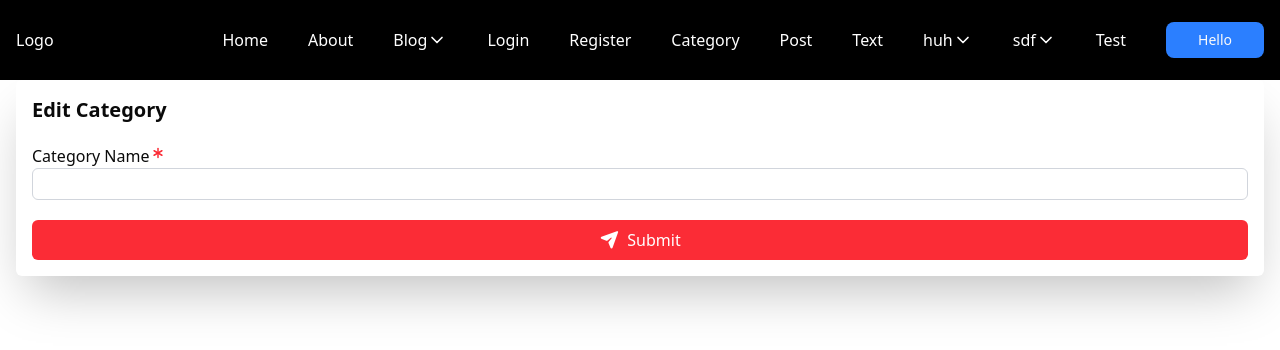
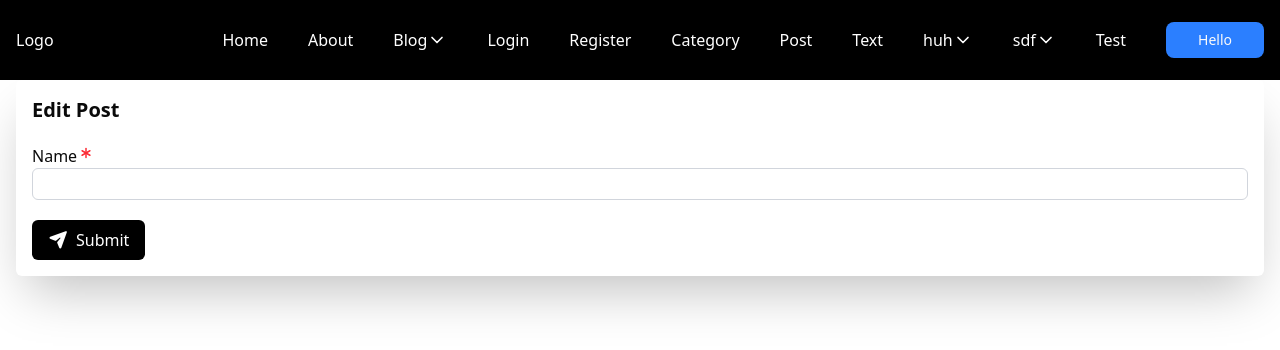
Before and after one commit to PrashrayaPanta/BlogAppTemplateReact, a React (Vite) app: page /posts/edit in a window 1280 px wide. Shown: the top 350 px of the page. Built offline with nearby package versions, Linux system fonts and the light colour scheme.

Commit message:
Make ButtonType as interface and reuse it

```diff
--- a/src/Pages/Admin/Categories/Create.tsx
+++ b/src/Pages/Admin/Categories/Create.tsx
@@ -1,6 +1,7 @@
 import type { FieldType } from "../../../interfaces/FieldType";
 import { useFormik } from "formik";
 import Form from "../../../components/Form";
+import type { ButtonType } from "../../../interfaces/ButtonType";
 const CategoryUITextFieldArray: FieldType[] = [
   {
     label: "Category Name",
@@ -11,9 +12,8 @@ const CategoryUITextFieldArray: FieldType[] = [
 ];
 
 // Button
-const { label, type, btnSvgIcon, color } = {
+const { label, type, btnSvgIcon, color }: ButtonType = {
   label: "Submit",
-  type: "small-width",
   btnSvgIcon: "fa fa-paper-plane",
   color: "bg-black",
 };
--- a/src/Pages/Admin/Post/Edit.tsx
+++ b/src/Pages/Admin/Post/Edit.tsx
@@ -1,21 +1,21 @@
 import Form from "@/components/Form";
 import type { FieldType } from "@/interfaces/FieldType";
+import type { ButtonType } from "@/interfaces/ButtonType";
 import { useFormik } from "formik";
 
-const CategoryUIArray: FieldType[] = [
+const PostUIArray: FieldType[] = [
   {
-    label: "Category Name",
+    label: "Name",
     isCompulsory: "Compulsory",
     type: "text",
     name: "name",
   },
 ];
 
-const { type, label, btnSvgIcon, color } = {
-  type: "full-width",
+const { type, label, btnSvgIcon, color }: ButtonType = {
   label: "Submit",
   btnSvgIcon: "fa fa-paper-plane",
-  color: "bg-red-500",
+  color: "bg-black",
 };
 
 const Edit = () => {
@@ -32,9 +32,9 @@ const Edit = () => {
     <>
       {/* <!-- Login Form --> */}
       <Form
-        title="Edit Category"
+        title="Edit Post"
         formik={formik}
-        UITextArray={CategoryUIArray}
+        UITextArray={PostUIArray}
         btnType={type}
         btnLabel={label}
         btnSvgIcon={btnSvgIcon}
--- a/src/Pages/Customer/Post/BlogDetail.tsx
+++ b/src/Pages/Customer/Post/BlogDetail.tsx
@@ -34,6 +34,7 @@ const BlogDetail = () => {
   };
 
   const handleClickThumbnail = (index: number) => {
+    setSelectedIndex(index);
     api?.scrollTo(index);
   };
 
@@ -44,7 +45,7 @@ const BlogDetail = () => {
           {/* Post Gallery */}
           <div className="relative flex flex-col md:flex-row gap-4 mb-6">
             {/* Carousel Div */}
-            <div className="flex-1 order-1 md:order-2  bg-red-500 ">
+            <div className="flex-1 order-1 md:order-2">
               {/* Carousel Part */}
               <Carousel
                 setApi={setApi}
@@ -145,22 +146,12 @@ const BlogDetail = () => {
 
                 <button
                   key={1}
-                  // className="relative flex-shrink-0 w-20 h-20 rounded-lg overflow-hidden border-2"
-
                   onClick={() => handleClickThumbnail(1)}
                   className={`relative flex-shrink-0 w-20 h-20 rounded-lg overflow-hidden ${
                     selectedIndex === 1
                       ? "border-primary"
                       : "border-transparent hover:border-primary/50"
                   } border-2`}
-
-                  // onClick={() => setSelectedIndex(index)}
-                  // className={cn(
-                  //   "relative flex-shrink-0 w-20 h-20 rounded-lg overflow-hidden border-2",
-                  //   selectedIndex === index
-                  //     ? "border-primary"
-                  //     : "border-transparent hover:border-primary/50"
-                  // )}
                 >
                   <img
                     src="https://www.shutterstock.com/image-vector/node-js-framework-web-development-260nw-1740811286.jpg"
@@ -179,14 +170,6 @@ const BlogDetail = () => {
                       ? "border-primary"
                       : "border-transparent hover:border-primary/50"
                   } border-2`}
-
-                  // onClick={() => setSelectedIndex(index)}
-                  // className={cn(
-                  //   "relative flex-shrink-0 w-20 h-20 rounded-lg overflow-hidden border-2",
-                  //   selectedIndex === index
-                  //     ? "border-primary"
-                  //     : "border-transparent hover:border-primary/50"
-                  // )}
                 >
                   <img
                     src="https://encrypted-tbn0.gstatic.com/images?q=tbn:ANd9GcQcR5U16C8yXgBpl7-Bc7Itjx3_LRl425zINA&s"
@@ -205,14 +188,6 @@ const BlogDetail = () => {
                       ? "border-primary"
                       : "border-transparent hover:border-primary/50"
                   } border-2`}
-
-                  // onClick={() => setSelectedIndex(index)}
-                  // className={cn(
-                  //   "relative flex-shrink-0 w-20 h-20 rounded-lg overflow-hidden border-2",
-                  //   selectedIndex === index
-                  //     ? "border-primary"
-                  //     : "border-transparent hover:border-primary/50"
-                  // )}
                 >
                   <img
                     src="https://encrypted-tbn0.gstatic.com/images?q=tbn:ANd9GcQcR5U16C8yXgBpl7-Bc7Itjx3_LRl425zINA&s"
@@ -231,14 +206,6 @@ const BlogDetail = () => {
                       ? "border-primary"
                       : "border-transparent hover:border-primary/50"
                   } border-2`}
-
-                  // onClick={() => setSelectedIndex(index)}
-                  // className={cn(
-                  //   "relative flex-shrink-0 w-20 h-20 rounded-lg overflow-hidden border-2",
-                  //   selectedIndex === index
-                  //     ? "border-primary"
-                  //     : "border-transparent hover:border-primary/50"
-                  // )}
                 >
                   <img
                     src="https://encrypted-tbn0.gstatic.com/images?q=tbn:ANd9GcQcR5U16C8yXgBpl7-Bc7Itjx3_LRl425zINA&s"
@@ -249,22 +216,12 @@ const BlogDetail = () => {
 
                 <button
                   key={5}
-                  // className="relative flex-shrink-0 w-20 h-20 rounded-lg overflow-hidden border-2"
-
                   onClick={() => handleClickThumbnail(5)}
                   className={`relative flex-shrink-0 w-20 h-20 rounded-lg overflow-hidden ${
                     selectedIndex === 5
                       ? "border-primary"
                       : "border-transparent hover:border-primary/50"
                   } border-2`}
-
-                  // onClick={() => setSelectedIndex(index)}
-                  // className={cn(
-                  //   "relative flex-shrink-0 w-20 h-20 rounded-lg overflow-hidden border-2",
-                  //   selectedIndex === index
-                  //     ? "border-primary"
-                  //     : "border-transparent hover:border-primary/50"
-                  // )}
                 >
                   <img
                     src="https://encrypted-tbn0.gstatic.com/images?q=tbn:ANd9GcQcR5U16C8yXgBpl7-Bc7Itjx3_LRl425zINA&s"
--- a/src/components/Form.tsx
+++ b/src/components/Form.tsx
@@ -17,7 +17,7 @@ const Form = ({
   title,
   UITextArray,
   btnLabel,
-  btnType,
+  btnType = "Hello",
   btnSvgIcon,
   color,
   UITextAreaArray,
@@ -50,7 +50,7 @@ const Form = ({
     <>
       <form
         onSubmit={formik.handleSubmit}
-        className={`space-y-5 shadow-2xl rounded-sm py-4 mx-4   px-4  ${
+        className={`space-y-5 shadow-2xl rounded-sm py-4 mx-4    px-4  ${
           type === "HorizontalFormCenter" && "px-2 mx-auto max-w-sm"
         } `}
       >
--- /dev/null
+++ b/src/interfaces/ButtonType.tsx
@@ -0,0 +1,6 @@
+export interface ButtonType {
+  label: string;
+  btnSvgIcon: string;
+  color: string;
+  type?: string;
+}
```
Also changed, not shown: src/Pages/Admin/Post/create.tsx (+1 -9 lines).
